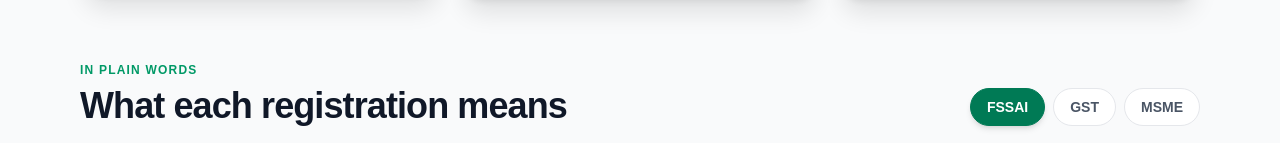
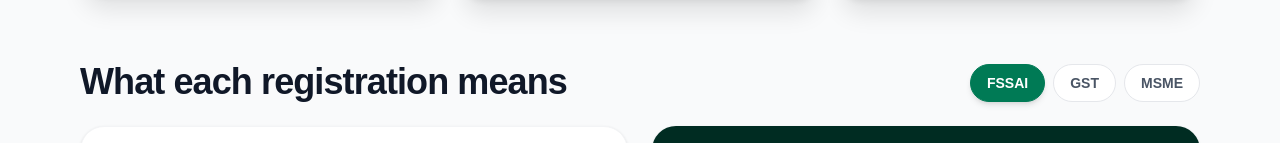
Before and after one commit to CASPER0022/SpiceNest, a React (Vite) app in the folder frontend/: page /certifications in a window 1280 px wide. Shown: the part 809-952 px from the top of the page. Built offline with nearby package versions, Linux system fonts and the light colour scheme; no server answers; a web font is replaced by a local one.

Commit message:
certifications: remove the 'In plain words' label above the registration heading

```diff
--- a/frontend/src/pages/Certifications.jsx
+++ b/frontend/src/pages/Certifications.jsx
@@ -277,7 +277,6 @@ export default function Certifications() {
         <Reveal>
           <div className="flex flex-wrap items-end justify-between gap-4 mb-6">
             <div>
-              <p className="text-xs font-black text-emerald-600 uppercase tracking-widest mb-2">In plain words</p>
               <h2 className="text-3xl sm:text-4xl font-black text-gray-900 tracking-tight">What each registration means</h2>
             </div>
             <div className="flex flex-wrap gap-2" role="tablist" aria-label="Registrations">
```
